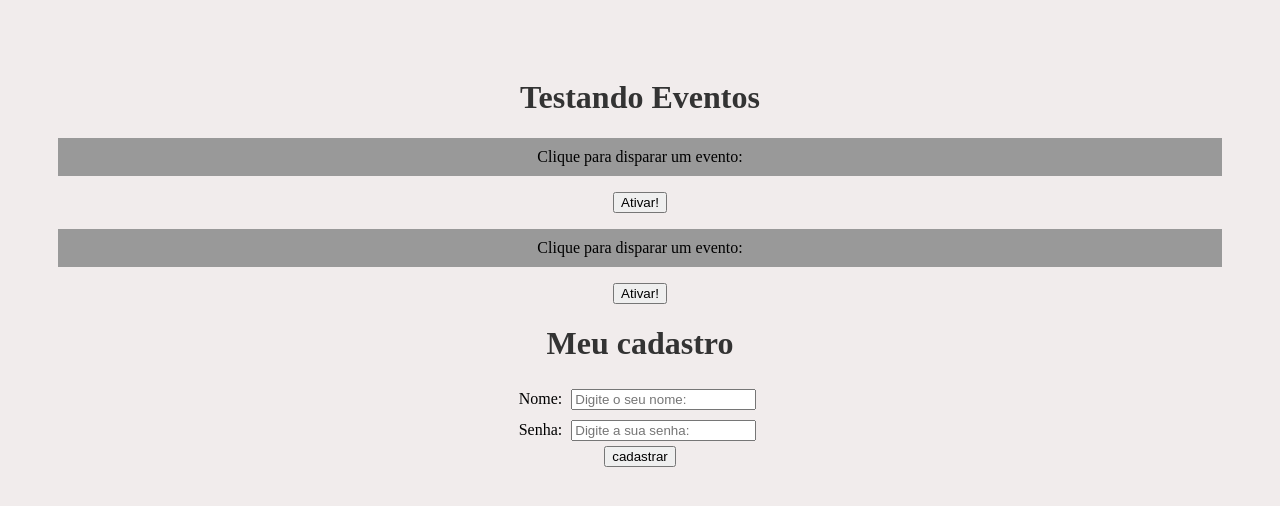
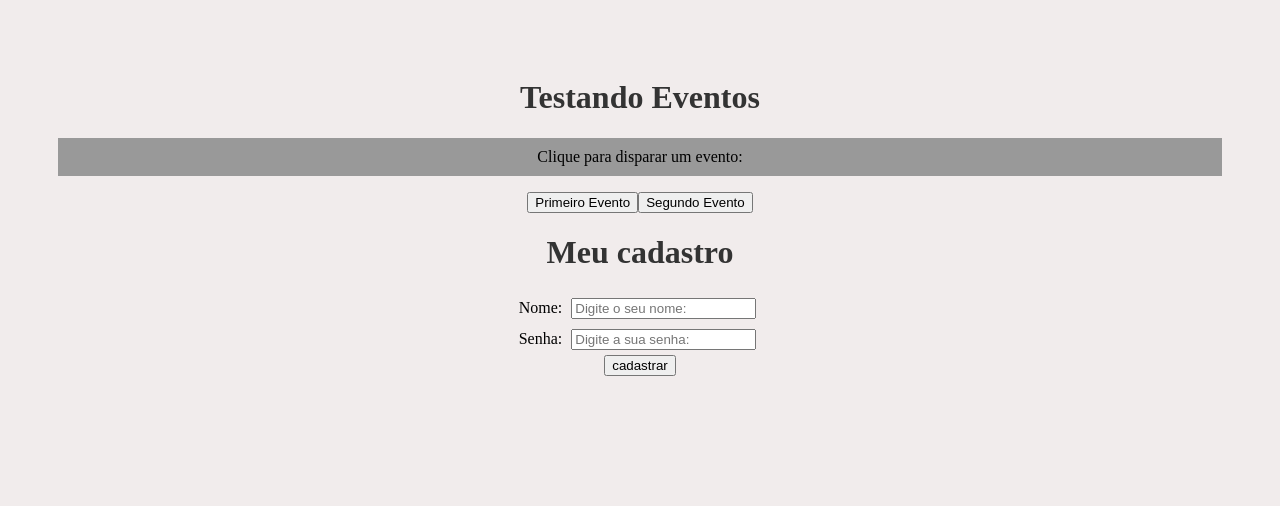
Before and after one commit to daniel23github/react, a React (Create React App) app in the folder meu-projeto/: page / in a window 1280 px wide. Shown: the top 506 px of the page. Built offline with nearby package versions, Linux system fonts and the light colour scheme; the HTML template or start-up script is replaced by a standard one.

Commit message:
eventos por props

```diff
--- a/meu-projeto/src/App.js
+++ b/meu-projeto/src/App.js
@@ -10,8 +10,7 @@
   return (
     <div className="App">
       <h1>Testando Eventos</h1>
-      <Evento numero="1"/>
-      <Evento numero="2"/>
+      <Evento />
       <Form />
     </div>
   );
--- a/meu-projeto/src/components/Evento.js
+++ b/meu-projeto/src/components/Evento.js
@@ -1,13 +1,20 @@
-function Evento({numero}) {
+import Button from "./evento/Button"
+
+function Evento() {
 
     function meuEvento() {
-        console.log(`Opa, fui ativado! ${numero}`)
+        console.log('Ativando primeiro evento!')
+    }
+
+    function segundoEvento() {
+        console.log("Ativando o segundo evento!")
     }
 
     return (
         <div>
             <p>Clique para disparar um evento: </p>
-            <button onClick={meuEvento}>Ativar!</button>
+            <Button event={meuEvento} text="Primeiro Evento" />
+            <Button event={segundoEvento} text="Segundo Evento" />
         </div>
     )
 }
--- /dev/null
+++ b/meu-projeto/src/components/evento/Button.js
@@ -0,0 +1,9 @@
+function Button(props) {
+
+    return (
+        <button onClick={props.event}>{props.text}</button>
+    )
+
+}
+
+export default Button
```
